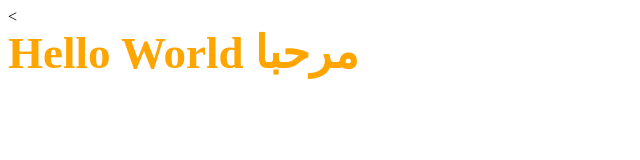
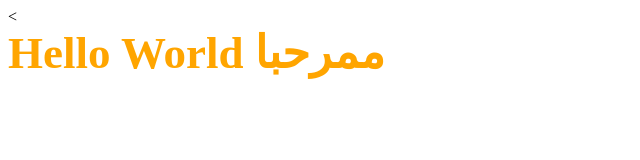
Before and after one commit to emohasalah97/DevPro, a plain HTML site: page index.html in a window 1280 px wide. Shown: the full height of the page, 0-640 px from the left. Drawn offline with Linux system fonts and the light colour scheme.

Commit message:
Update index.html

```diff
--- a/index.html
+++ b/index.html
@@ -11,7 +11,7 @@
 
 <body>
   <div style="color:orange; font-size:45px; font-weight:bold;">
-    Hello World مرحبا
+    Hello World ممرحبا
   </div>
 <body>
   </html>
```
